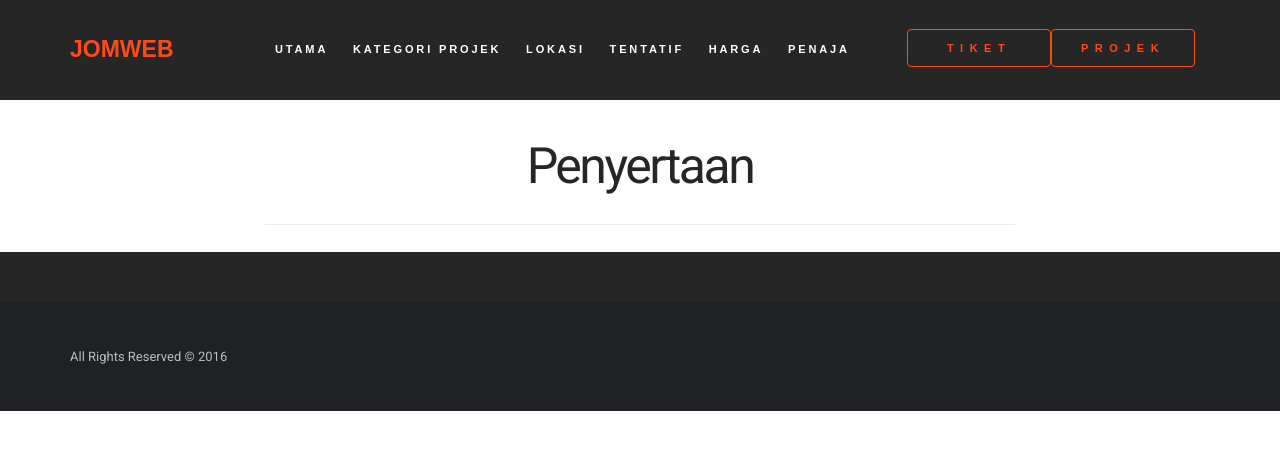
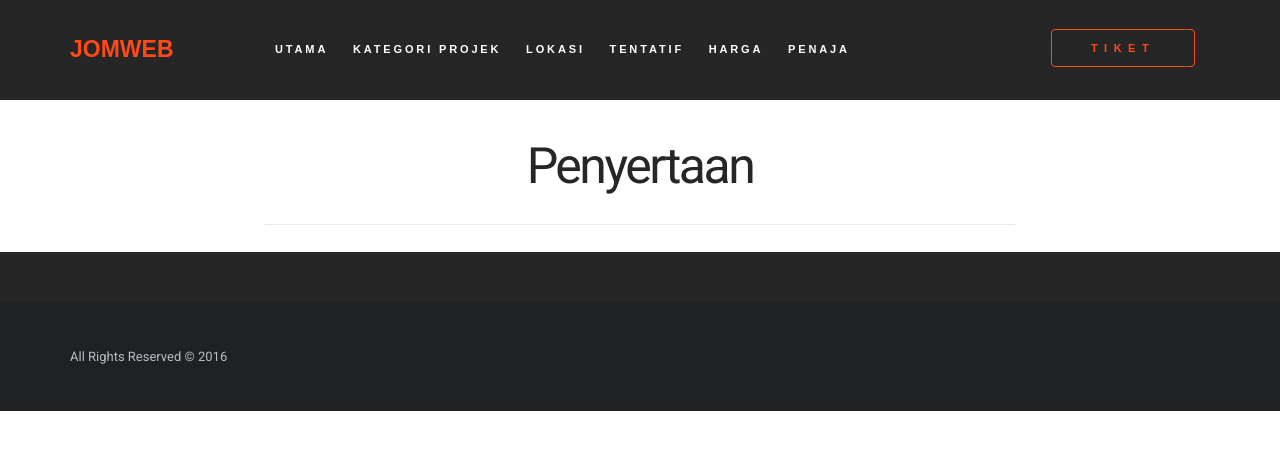
Before and after one commit to jomweb/jomlaunch-003, a plain HTML site: page public/projek.html in a window 1280 px wide. Drawn offline with nearby package versions, Linux system fonts and the light colour scheme; some packages are replaced by stand-ins of ours; a web font is replaced by a local one.

Commit message:
remove projek button
Signed-off-by: Iszuddin Ismail <dino@websegera.my>

```diff
--- a/public/projek.html
+++ b/public/projek.html
@@ -53,7 +53,6 @@
 
 						</ul>
 
-						<a href="projek.html" class="pull-right buy-btn">Projek</a>
 						<a href="http://billplz.com/jomlaunch-003" class="pull-right buy-btn">Tiket</a>
 					</div>
 				</div>
```
